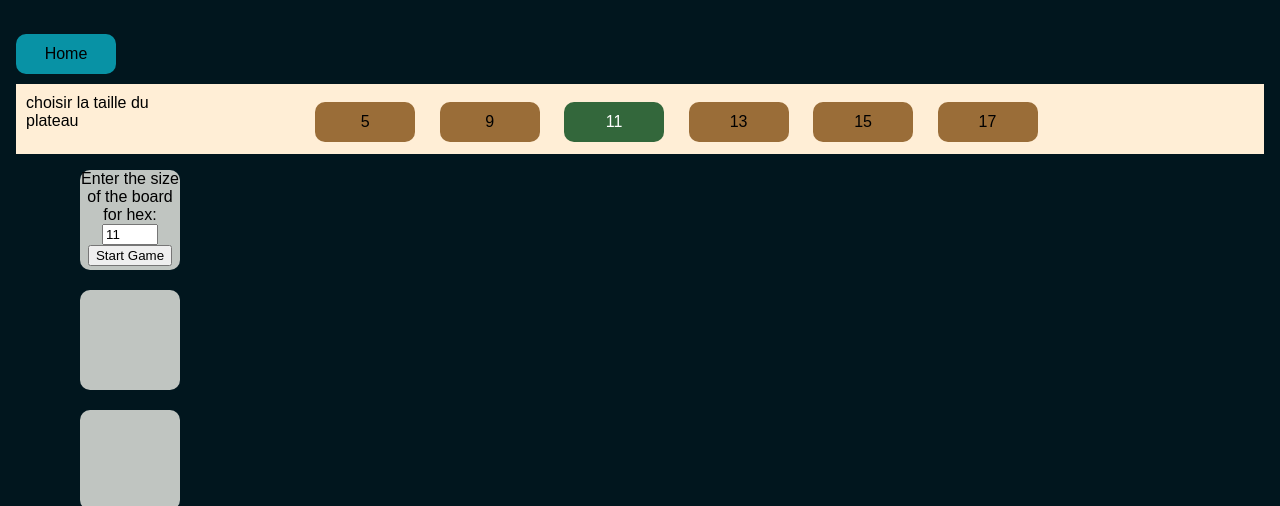
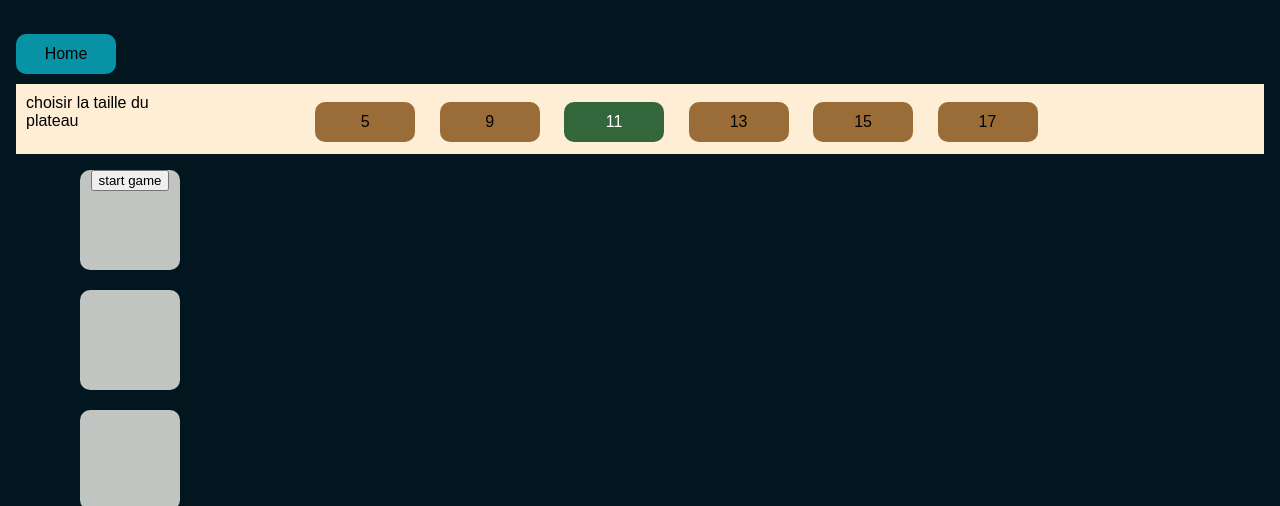
Before and after one commit to Ivan23BG/hex-et-combinatoires, a Flask app: page /home_hex in a window 1280 px wide. Shown: the top 506 px of the page. Run offline with Flask 3, Linux system fonts and the light colour scheme.

Commit message:
abandon du soir

```diff
--- a/src/main/hexgame/static/js/home_hex.js
+++ b/src/main/hexgame/static/js/home_hex.js
@@ -23,7 +23,10 @@ function selectDiv(divNumber) {
 }
 
 function submitForm() {
-    document.getElementById("size_input").value = size;
+    // Update the value of the hidden input field with the current size
+    document.querySelector("input[name='size']").value = size;
+
+    // Submit the form
     document.forms[0].submit();
 }
 
--- a/src/main/hexgame/templates/home_hex.html
+++ b/src/main/hexgame/templates/home_hex.html
@@ -19,9 +19,8 @@
     <div class="container">
         <div class="button_out">
             <form action="/load_game" method="post">
-                <label for="size">Enter the size of the board for hex:</label>
-                <input type="number" id="size" name="size" min="2" max="50" value="11" required>
-                <input type="submit" value="Start Game">
+                <input type="hidden" name="size" id="size_input">
+                <input type="submit" value="start game">
             </form>
         </div>
         <div class="button_out"></div>
```
